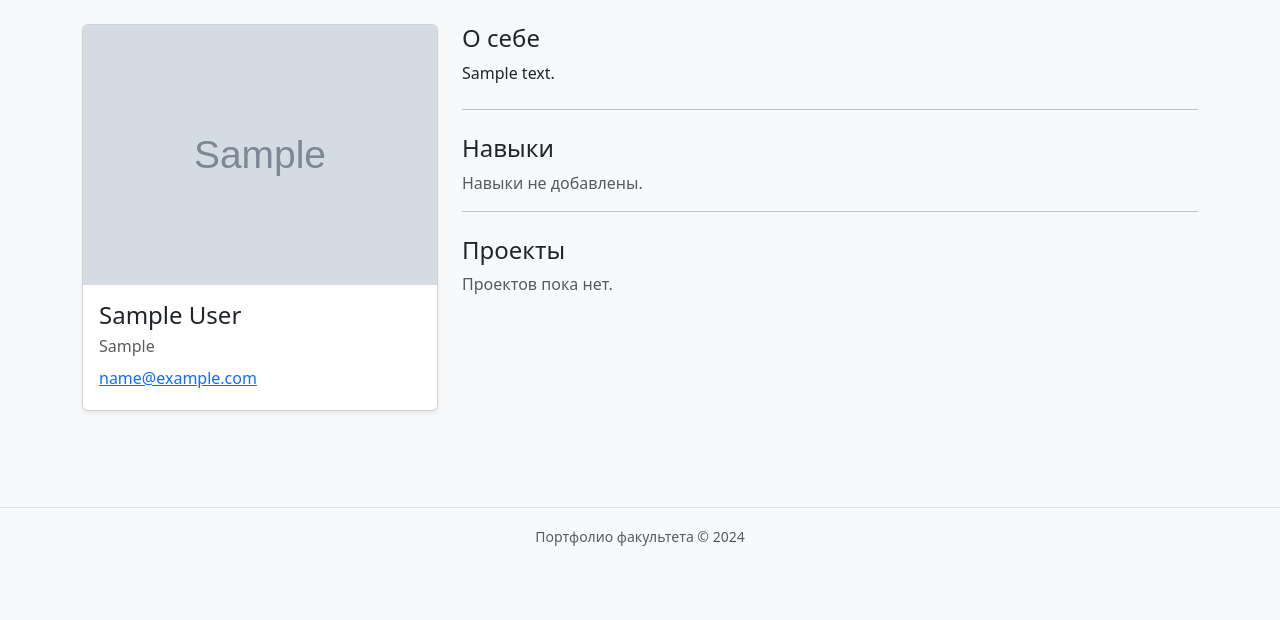
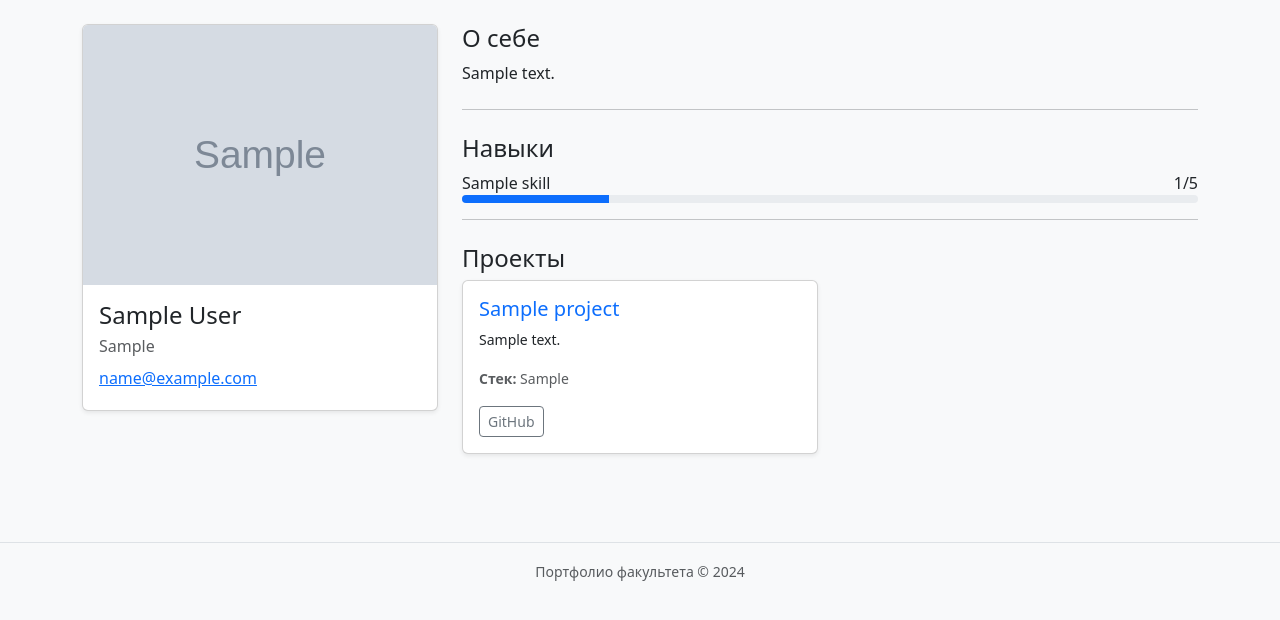
Before and after one commit to isip239-up2026/sixth_day, a Django app: page /student/1/ in a window 1280 px wide. Shown: the part 56-676 px from the top of the page. Run offline with Django 5.2, Linux system fonts and the light colour scheme; tables that the repository leaves empty hold one stand-in row (values such as "Sample post"); grey boxes marked "Sample" are stand-in pictures.

Commit message:
Task2 ну вроде бы работает @DetectiveRedacted

```diff
--- a/main/templates/main/student_detail.html
+++ b/main/templates/main/student_detail.html
@@ -33,15 +33,55 @@
 
     <hr>
 
-    {# Студент 1: вывести навыки с уровнем (progress bar) #}
     <h4 class="mt-4">Навыки</h4>
+    {% for student_skill in student.skills.all %}
+    <div class="mb-3">
+      <div class="d-flex justify-content-between">
+        <span>{{ student_skill.skill.name }}</span>
+        <span>{{ student_skill.level }}/5</span>
+      </div>
+      <div class="progress" style="height: 8px;">
+        <div class="progress-bar" role="progressbar"
+             style="width: {{ student_skill.level_percent }}%;"
+             aria-valuenow="{{ student_skill.level_percent }}"
+             aria-valuemin="0" aria-valuemax="100"></div>
+      </div>
+    </div>
+    {% empty %}
     <p class="text-muted">Навыки не добавлены.</p>
+    {% endfor %}
 
     <hr>
 
-    {# Студент 2: вывести проекты карточками #}
     <h4 class="mt-4">Проекты</h4>
+    {% if projects %}
+    <div class="row">
+      {% for project in projects %}
+      <div class="col-md-6 mb-3">
+        <div class="card h-100 shadow-sm">
+          <div class="card-body">
+            <h5 class="card-title">
+              <a href="{% url 'project_detail' project.id %}" class="text-decoration-none">
+                {{ project.title }}
+              </a>
+            </h5>
+            <p class="card-text small">{{ project.description|truncatewords:15 }}</p>
+            <p class="card-text">
+              <small class="text-muted"><strong>Стек:</strong> {{ project.tech_stack }}</small>
+            </p>
+            {% if project.github_url %}
+            <a href="{{ project.github_url }}" target="_blank" class="btn btn-sm btn-outline-secondary">
+              GitHub
+            </a>
+            {% endif %}
+          </div>
+        </div>
+      </div>
+      {% endfor %}
+    </div>
+    {% else %}
     <p class="text-muted">Проектов пока нет.</p>
+    {% endif %}
 
   </div>
 </div>
--- a/main/urls.py
+++ b/main/urls.py
@@ -4,4 +4,5 @@ from . import views
 urlpatterns = [
     path("", views.index, name="index"),
     path("student/<int:student_id>/", views.student_detail, name="student_detail"),
+    path("project/<int:project_id>/", views.project_detail, name="project_detail"),
 ]
--- a/main/views.py
+++ b/main/views.py
@@ -1,12 +1,18 @@
 from django.shortcuts import render, get_object_or_404
 from .models import Student, Project
-
 
 def index(request):
     students = Student.objects.all()
     return render(request, "main/index.html", {"students": students})
 
-
 def student_detail(request, student_id):
     student = get_object_or_404(Student, id=student_id)
-    return render(request, "main/student_detail.html", {"student": student})
+    projects = student.projects.all()
+    return render(request, "main/student_detail.html", {
+        "student": student,
+        "projects": projects
+    })
+
+def project_detail(request, project_id):
+    project = get_object_or_404(Project, id=project_id)
+    return render(request, "main/project_detail.html", {"project": project})
--- a/portfolio/settings.py
+++ b/portfolio/settings.py
@@ -39,6 +39,8 @@ INSTALLED_APPS = [
     'django.contrib.staticfiles',
     'main',
 ]
+
+
 
 MIDDLEWARE = [
     'django.middleware.security.SecurityMiddleware',
```
Also changed, not shown: main/templates/main/project_detail.html (added, +46 -0 lines).
